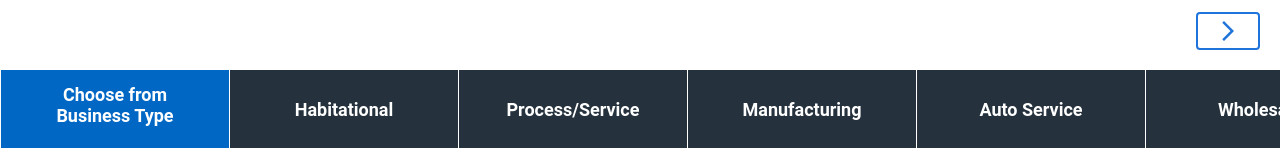
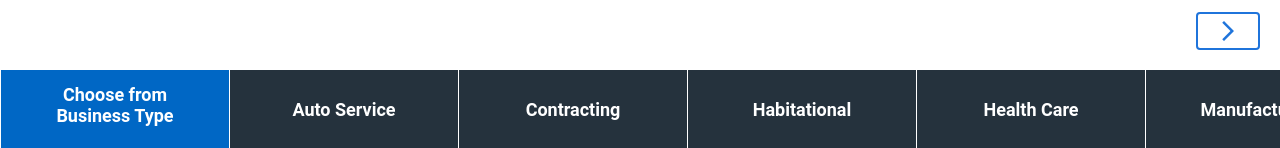
Before and after one commit to hoffay/NW-Marketplace, a React (Create React App) app: page / in a window 1280 px wide. Shown: the part 652-800 px from the top of the page. Built offline with nearby package versions, Linux system fonts and the light colour scheme.

Commit message:
Minor changes to product categories and a-z

```diff
--- a/src/Pages/Home/Components/productCategories.js
+++ b/src/Pages/Home/Components/productCategories.js
@@ -65,12 +65,22 @@ function ProductCategories() {
           </Grid>
           <Grid item>
             <Box>
+              <a href="#Auto Service">Auto Service</a>
+            </Box>
+          </Grid>
+          <Grid item>
+            <Box>
+              <a href="#Contracting">Contracting</a>
+            </Box>
+          </Grid>
+          <Grid item>
+            <Box>
               <a href="#Habitational">Habitational</a>
             </Box>
           </Grid>
           <Grid item>
             <Box>
-              <a href="#Process">Process/Service</a>
+              <a href="#Health Care">Health Care</a>
             </Box>
           </Grid>
           <Grid item>
@@ -80,27 +90,17 @@ function ProductCategories() {
           </Grid>
           <Grid item>
             <Box>
-              <a href="#Auto">Auto Service</a>
+              <a href="#Office/Professional">Office/Professional</a>
+            </Box>
+          </Grid>
+          <Grid item>
+            <Box>
+              <a href="#Process/Service">Process/Service</a>
             </Box>
           </Grid>
           <Grid item>
             <Box>
               <a href="#Wholesale">Wholesale</a>
-            </Box>
-          </Grid>
-          <Grid item>
-            <Box>
-              <a href="#Contracting">Contracting</a>
-            </Box>
-          </Grid>
-          <Grid item>
-            <Box>
-              <a href="#Office">Office/Professional</a>
-            </Box>
-          </Grid>
-          <Grid item>
-            <Box>
-              <a href="#Health">Health Care</a>
             </Box>
           </Grid>
         </Grid>
--- a/src/Pages/Solutions/Components/sortbyButton.js
+++ b/src/Pages/Solutions/Components/sortbyButton.js
@@ -88,12 +88,12 @@ function SortByButton() {
       >
         <MenuItem onClick={handleClose} disableRipple >
           <ArrowForwardIcon />
-          Ascending Order
+          a-z
         </MenuItem>
         <Divider sx={{ my: 0.5 }} />
         <MenuItem onClick={handleClose} disableRipple>
           <ArrowBackIcon />
-          Descending Order
+          z-a
         </MenuItem>
       </StyledMenu>
     </div>
```
